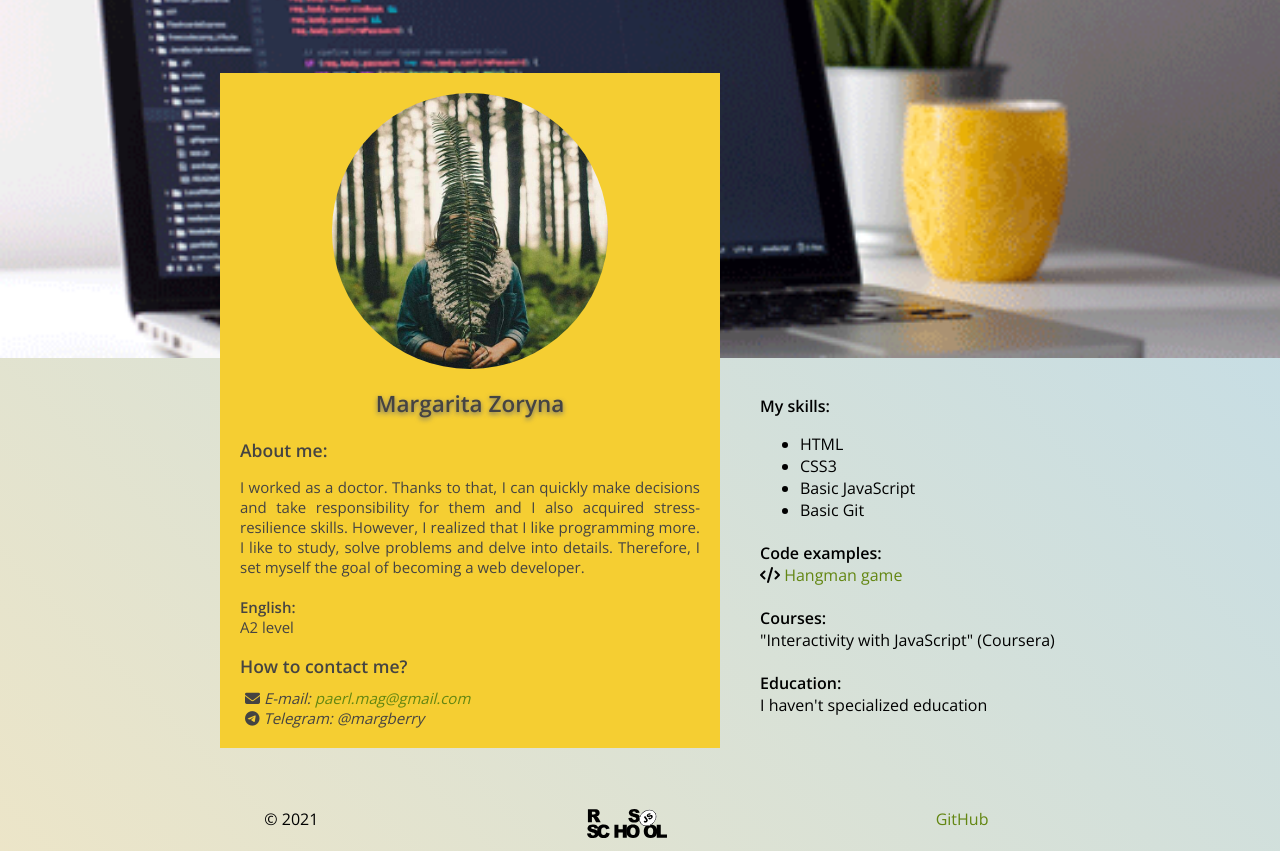
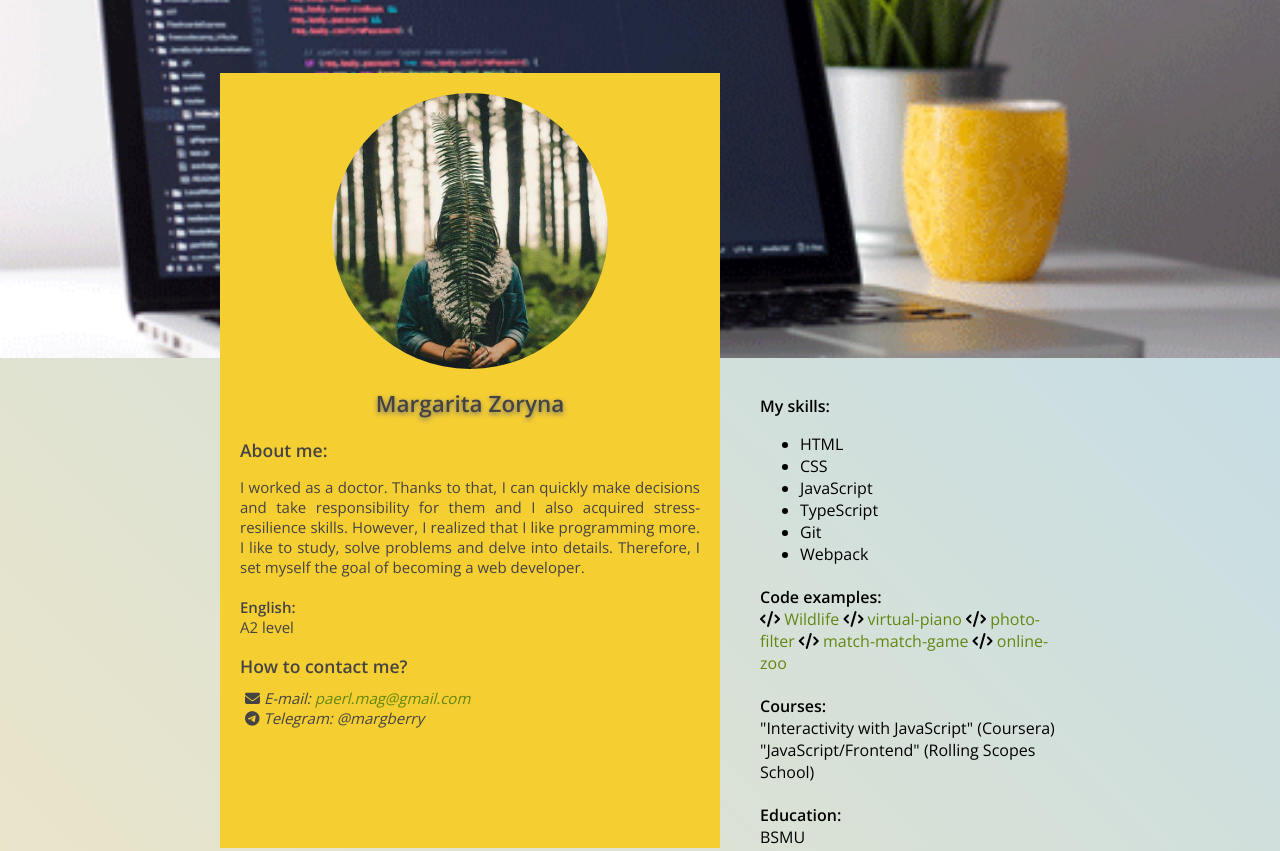
Before and after one commit to margberryy/rsschool-cv, a plain HTML site: page index.html in a window 1280 px wide. Shown: the top 851 px of the page. Drawn offline with nearby package versions, Linux system fonts and the light colour scheme.

Commit message:
refactor: add more information

```diff
--- a/index.html
+++ b/index.html
@@ -49,17 +49,28 @@
             <h4> My skills:</h4>
             <ul>
                 <li> HTML </li>
-                <li> CSS3 </li>
-                <li> Basic JavaScript </li>
-                <li> Basic Git</li>
+                <li> CSS </li>
+                <li> JavaScript </li>
+                <li> TypeScript </li>
+                <li> Git</li>
+                <li> Webpack </li>
             </ul>
             <h4>Code examples:</h4>
             <i class="fas fa-code"></i>
-            <a href="https://github.com/Margberry/Hangman/blob/main/hangman.html">Hangman game</a>
+            <a href="https://rolling-scopes-school.github.io/margberryy-JSFE2021Q1/wildlife/">Wildlife</a>
+            <i class="fas fa-code"></i>
+            <a href="https://rolling-scopes-school.github.io/margberryy-JSFE2021Q1/virtual-piano/">virtual-piano</a>
+             <i class="fas fa-code"></i>
+            <a href="https://rolling-scopes-school.github.io/margberryy-JSFE2021Q1/photo-filter/ ">photo-filter</a>
+            <i class="fas fa-code"></i>
+            <a href="https://rolling-scopes-school.github.io/margberryy-JSFE2021Q1/match-match-game/ ">match-match-game</a>
+            <i class="fas fa-code"></i>
+            <a href="https://rolling-scopes-school.github.io/margberryy-JSFE2021Q1/online-zoo/ ">online-zoo</a>
             <h4>Courses:</h4>
             <div>"Interactivity with JavaScript" (Coursera)</div>
+            <div>"JavaScript/Frontend" (Rolling Scopes School)</div>
             <h4> Education:</h4>
-            <div>I haven't specialized education</div>
+            <div>BSMU</div>
 
         </main>
     </div>
```
